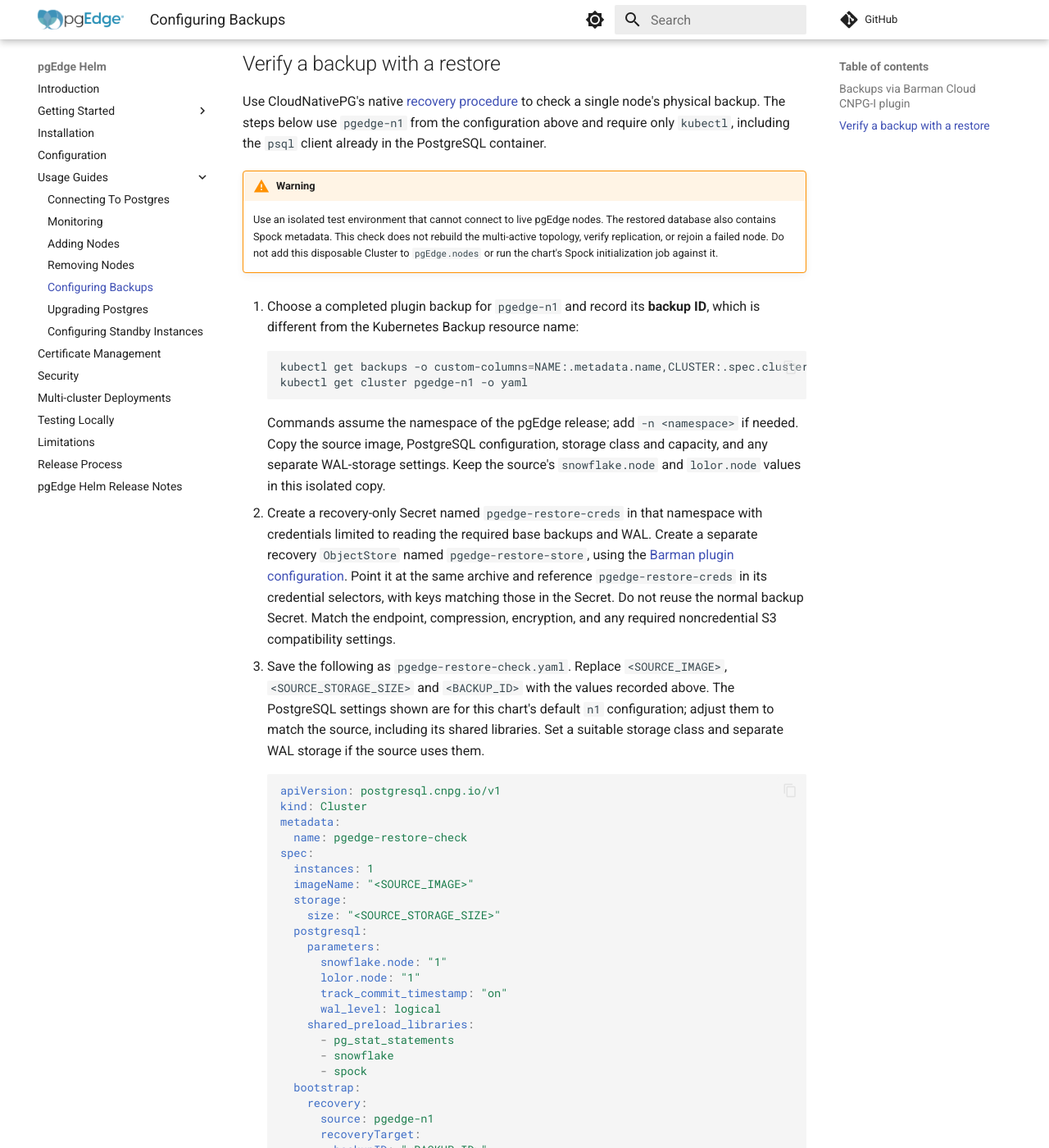
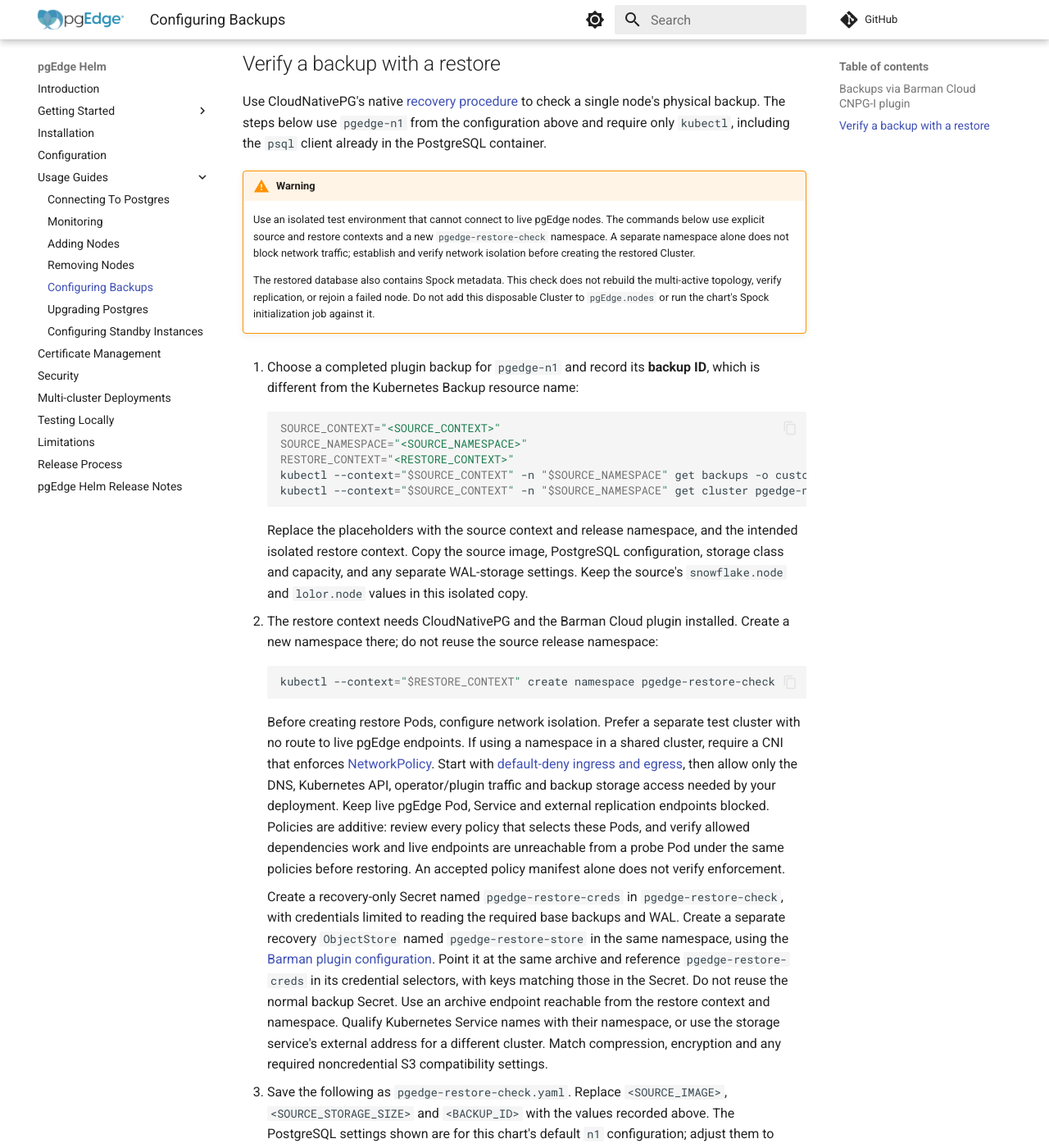
Before and after one commit to pgEdge/pgedge-helm, an MkDocs documentation site: the page built from docs/usage/backups.md, in a window 1280 px wide and 1400 px high, scrolled down 3165 px. Shown: the whole window at 82% size. Built offline with MkDocs 1.6.1 and Material for MkDocs 9.7.7, drawn with Linux system fonts in a browser that asks for light colours; comment, search, counter and statistics services are not loaded; some of the changed text lies outside the part shown.

Commit message:
docs: make restore isolation and contexts explicit

````diff
--- a/docs/usage/backups.md
+++ b/docs/usage/backups.md
@@ -149,6 +149,11 @@
 !!! warning
 
     Use an isolated test environment that cannot connect to live pgEdge nodes.
+    The commands below use explicit source and restore contexts and a new
+    `pgedge-restore-check` namespace. A separate namespace alone does not block
+    network traffic; establish and verify network isolation before creating the
+    restored Cluster.
+
     The restored database also contains Spock metadata. This check does not
     rebuild the multi-active topology, verify replication, or rejoin a failed
     node. Do not add this disposable Cluster to `pgEdge.nodes` or run the
@@ -158,23 +163,51 @@
     which is different from the Kubernetes Backup resource name:
 
     ```sh
-    kubectl get backups -o custom-columns=NAME:.metadata.name,CLUSTER:.spec.cluster.name,METHOD:.spec.method,PHASE:.status.phase,BACKUP_ID:.status.backupId
-    kubectl get cluster pgedge-n1 -o yaml
+    SOURCE_CONTEXT="<SOURCE_CONTEXT>"
+    SOURCE_NAMESPACE="<SOURCE_NAMESPACE>"
+    RESTORE_CONTEXT="<RESTORE_CONTEXT>"
+    kubectl --context="$SOURCE_CONTEXT" -n "$SOURCE_NAMESPACE" get backups -o custom-columns=NAME:.metadata.name,CLUSTER:.spec.cluster.name,METHOD:.spec.method,PHASE:.status.phase,BACKUP_ID:.status.backupId
+    kubectl --context="$SOURCE_CONTEXT" -n "$SOURCE_NAMESPACE" get cluster pgedge-n1 -o yaml
     ```
 
-    Commands assume the namespace of the pgEdge release; add `-n <namespace>`
-    if needed. Copy the source image, PostgreSQL configuration, storage class
-    and capacity, and any separate WAL-storage settings. Keep the source's
-    `snowflake.node` and `lolor.node` values in this isolated copy.
+    Replace the placeholders with the source context and release namespace,
+    and the intended isolated restore context. Copy the source image, PostgreSQL
+    configuration, storage class and capacity, and any separate WAL-storage
+    settings. Keep the source's `snowflake.node` and `lolor.node` values in this
+    isolated copy.
 
-2.  Create a recovery-only Secret named `pgedge-restore-creds` in that namespace
-    with credentials limited to reading the required base backups and WAL.
-    Create a separate recovery `ObjectStore` named `pgedge-restore-store`, using
+2.  The restore context needs CloudNativePG and the Barman Cloud plugin installed.
+    Create a new namespace there; do not reuse the source release namespace:
+
+    ```sh
+    kubectl --context="$RESTORE_CONTEXT" create namespace pgedge-restore-check
+    ```
+
+    Before creating restore Pods, configure network isolation. Prefer a separate
+    test cluster with no route to live pgEdge endpoints. If using a namespace in
+    a shared cluster, require a CNI that enforces [NetworkPolicy](https://kubernetes.io/docs/concepts/services-networking/network-policies/).
+    Start with [default-deny ingress and egress](https://kubernetes.io/docs/concepts/services-networking/network-policies/#default-deny-all-ingress-and-all-egress-traffic),
+    then allow only the DNS,
+    Kubernetes API, operator/plugin traffic and backup storage access needed by
+    your deployment. Keep live pgEdge Pod, Service and external replication
+    endpoints blocked. Policies are additive: review every policy that selects
+    these Pods, and verify allowed dependencies work and live endpoints are
+    unreachable from a probe Pod under the same policies before restoring.
+    An accepted policy manifest alone does not verify enforcement.
+
+    Create a recovery-only Secret named `pgedge-restore-creds` in
+    `pgedge-restore-check`, with credentials limited to reading the required
+    base backups and WAL.
+    Create a separate recovery `ObjectStore` named `pgedge-restore-store` in the
+    same namespace, using
     the [Barman plugin configuration](https://cloudnative-pg.io/plugin-barman-cloud/docs/usage/#restoring-a-cluster).
     Point it at the same archive and reference `pgedge-restore-creds` in its
     credential selectors, with keys matching those in the Secret. Do not reuse
-    the normal backup Secret. Match the endpoint, compression, encryption,
-    and any required noncredential S3 compatibility settings.
+    the normal backup Secret. Use an archive endpoint reachable from the restore
+    context and namespace. Qualify Kubernetes Service names with their namespace,
+    or use the storage service's external address for a different cluster.
+    Match compression, encryption and any required noncredential S3
+    compatibility settings.
 
 3.  Save the following as `pgedge-restore-check.yaml`. Replace `<SOURCE_IMAGE>`,
     `<SOURCE_STORAGE_SIZE>` and `<BACKUP_ID>` with the values recorded above.
@@ -187,6 +220,7 @@
     kind: Cluster
     metadata:
       name: pgedge-restore-check
+      namespace: pgedge-restore-check
     spec:
       instances: 1
       imageName: "<SOURCE_IMAGE>"
@@ -226,25 +260,25 @@
 4.  Create the restore and watch it become ready:
 
     ```sh
-    kubectl apply --dry-run=server -f pgedge-restore-check.yaml
-    kubectl apply -f pgedge-restore-check.yaml
-    kubectl get pods -l cnpg.io/cluster=pgedge-restore-check -w
+    kubectl --context="$RESTORE_CONTEXT" -n pgedge-restore-check apply --dry-run=server -f pgedge-restore-check.yaml
+    kubectl --context="$RESTORE_CONTEXT" -n pgedge-restore-check apply -f pgedge-restore-check.yaml
+    kubectl --context="$RESTORE_CONTEXT" -n pgedge-restore-check get pods -l cnpg.io/cluster=pgedge-restore-check -w
     ```
 
     Stop watching with Ctrl-C, then check readiness. Increase the timeout for
     larger databases; inspect the Cluster events and recovery Pod logs if it fails.
 
     ```sh
-    kubectl wait --for=condition=Ready cluster/pgedge-restore-check --timeout=10m
-    kubectl describe cluster pgedge-restore-check
+    kubectl --context="$RESTORE_CONTEXT" -n pgedge-restore-check wait --for=condition=Ready cluster/pgedge-restore-check --timeout=10m
+    kubectl --context="$RESTORE_CONTEXT" -n pgedge-restore-check describe cluster pgedge-restore-check
     ```
 
 5.  Read the restored database, using the primary Pod name reported by the Cluster.
     Replace `<APPLICATION_DATABASE>` with the source application database name:
 
     ```sh
-    RESTORE_POD=$(kubectl get cluster pgedge-restore-check -o jsonpath='{.status.currentPrimary}')
-    kubectl exec "$RESTORE_POD" -c postgres -- psql -X -v ON_ERROR_STOP=1 -d "<APPLICATION_DATABASE>" -c \
+    RESTORE_POD=$(kubectl --context="$RESTORE_CONTEXT" -n pgedge-restore-check get cluster pgedge-restore-check -o jsonpath='{.status.currentPrimary}')
+    kubectl --context="$RESTORE_CONTEXT" -n pgedge-restore-check exec "$RESTORE_POD" -c postgres -- psql -X -v ON_ERROR_STOP=1 -d "<APPLICATION_DATABASE>" -c \
       "BEGIN READ ONLY; SELECT pg_is_in_recovery(), EXISTS (SELECT 1 FROM pg_extension WHERE extname = 'spock') AS spock_present; COMMIT;"
     ```
 
@@ -253,15 +287,16 @@
     A ready Pod and an installed extension alone do not verify application data.
     Keep the chosen backup ID, SQL results and recovery duration with your test record.
 
-6.  Remove the disposable Cluster, its PVCs, the recovery ObjectStore and the
-    recovery-only Secret after reviewing the results:
+6.  Remove the disposable Cluster, its PVCs, the recovery ObjectStore, the
+    recovery-only Secret and the test namespace after reviewing the results:
 
     ```sh
-    kubectl delete cluster pgedge-restore-check --wait=true
-    kubectl delete pvc -l cnpg.io/cluster=pgedge-restore-check
-    kubectl get pods,pvc -l cnpg.io/cluster=pgedge-restore-check
-    kubectl delete objectstore.barmancloud.cnpg.io pgedge-restore-store --wait=true
-    kubectl delete secret pgedge-restore-creds
+    kubectl --context="$RESTORE_CONTEXT" -n pgedge-restore-check delete cluster pgedge-restore-check --wait=true
+    kubectl --context="$RESTORE_CONTEXT" -n pgedge-restore-check delete pvc -l cnpg.io/cluster=pgedge-restore-check
+    kubectl --context="$RESTORE_CONTEXT" -n pgedge-restore-check get pods,pvc -l cnpg.io/cluster=pgedge-restore-check
+    kubectl --context="$RESTORE_CONTEXT" -n pgedge-restore-check delete objectstore.barmancloud.cnpg.io pgedge-restore-store --wait=true
+    kubectl --context="$RESTORE_CONTEXT" -n pgedge-restore-check delete secret pgedge-restore-creds
+    kubectl --context="$RESTORE_CONTEXT" delete namespace pgedge-restore-check --wait=true
     ```
 
     Check that no matching resources remain. Storage reclaim policies determine
````
